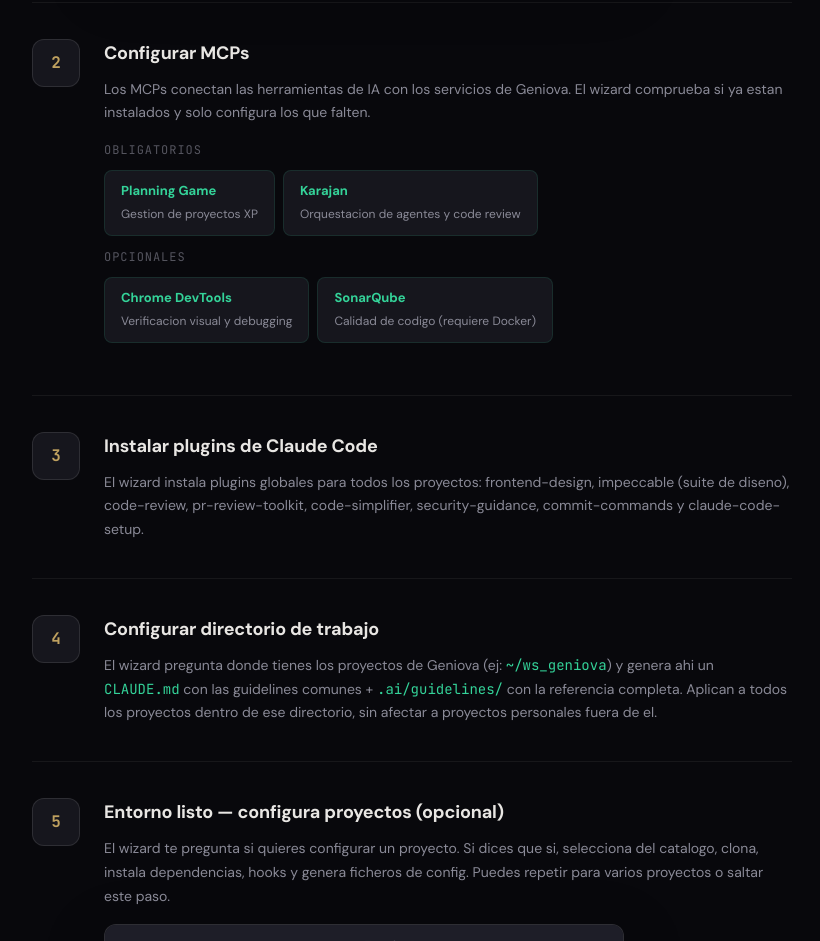
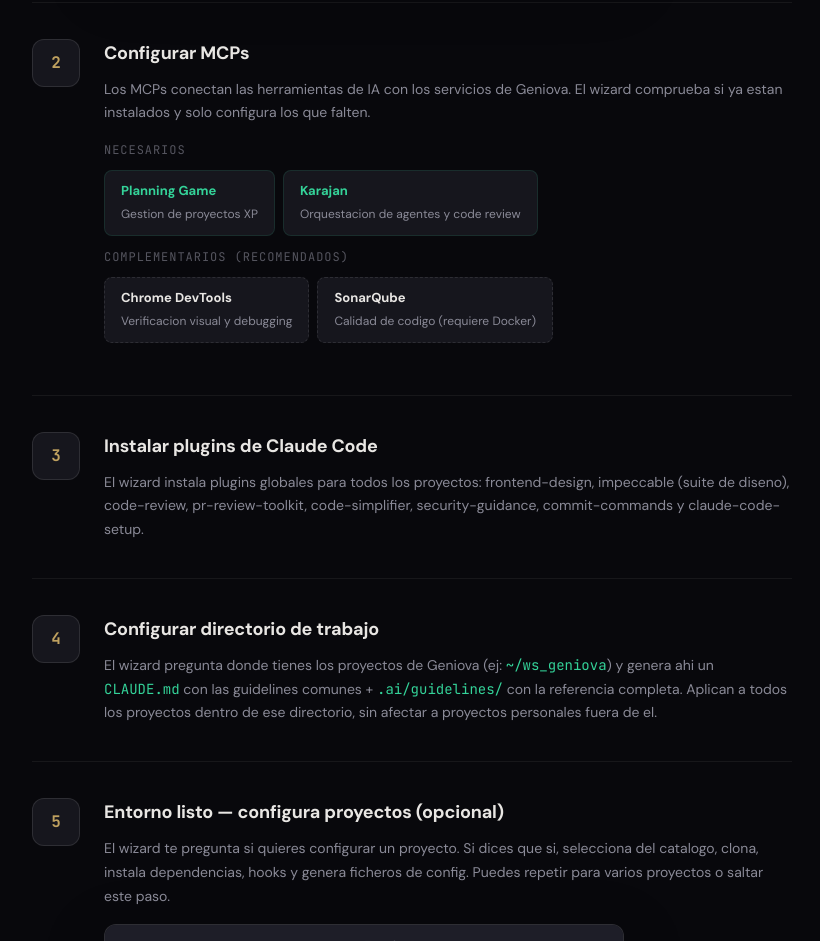
Before and after one commit to Geniova-Technologies/geniova-developer-kit, a website: page docs/onboarding.html in a window 1280 px wide. Shown: the part 2368-3309 px from the top of the page, without its empty margins (72-892 px from the left). Drawn offline with nearby package versions, Linux system fonts and the light colour scheme.

Commit message:
docs: update MCP labels in onboarding page
Rename "Obligatorios" to "Necesarios" and "Opcionales" to
"Complementarios (recomendados)". Fix optional MCPs to use
dashed border style (optional class) instead of required.

```diff
--- a/docs/onboarding.html
+++ b/docs/onboarding.html
@@ -660,7 +660,7 @@
             <p>Los MCPs conectan las herramientas de IA con los servicios de Geniova. El wizard comprueba si ya estan instalados y solo configura los que falten.</p>
 
             <div class="mcp-group">
-              <div class="mcp-group-title">Obligatorios</div>
+              <div class="mcp-group-title">Necesarios</div>
               <div class="mcp-tags">
                 <div class="mcp-tag required">
                   <span class="mcp-tag-name">Planning Game</span>
@@ -671,13 +671,13 @@
                   <span class="mcp-tag-desc">Orquestacion de agentes y code review</span>
                 </div>
               </div>
-              <div class="mcp-group-title" style="margin-top:12px">Opcionales</div>
+              <div class="mcp-group-title" style="margin-top:12px">Complementarios (recomendados)</div>
               <div class="mcp-tags">
-                <div class="mcp-tag required">
+                <div class="mcp-tag optional">
                   <span class="mcp-tag-name">Chrome DevTools</span>
                   <span class="mcp-tag-desc">Verificacion visual y debugging</span>
                 </div>
-                <div class="mcp-tag required">
+                <div class="mcp-tag optional">
                   <span class="mcp-tag-name">SonarQube</span>
                   <span class="mcp-tag-desc">Calidad de codigo (requiere Docker)</span>
                 </div>
```
